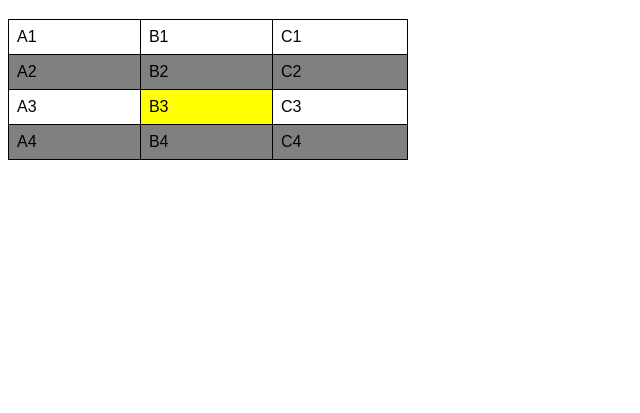
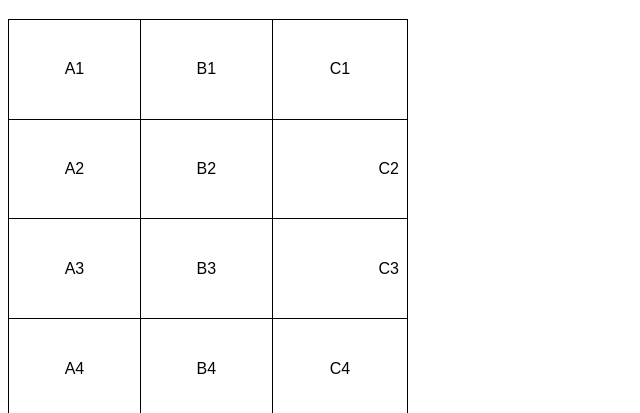
Before and after one commit to adrianovictorn/HTML-CSS-AdrianoV, a plain HTML site: page Exercicios/Ex23/tabela001.html in a window 1280 px wide. Shown: the part 61-474 px from the top of the page, without its empty margins (0-640 px from the left). Drawn offline with Linux system fonts and the light colour scheme.

Commit message:
Update tabela001.html

```diff
--- a/Exercicios/Ex23/tabela001.html
+++ b/Exercicios/Ex23/tabela001.html
@@ -10,19 +10,18 @@
         }
         table{
             width: 400px;
+            height: 400px;
             border-collapse: collapse;
         }
         td{
             padding: 8px;
             border: 1px solid black;
+            text-align: center; /*ALinhamento Horizontal*/
+            vertical-align: middle; /*Alinhamento Vertical*/
         }
 
-        tr.linha{
-            background-color: gray;
-        }
-
-        td.dado {
-            background-color: yellow;
+        .numero{
+            text-align: right;
         }
     </style>
 </head>
@@ -41,17 +40,17 @@
             <td>B1</td>
             <td>C1</td>
         </tr>
-        <tr class="linha">  <!-- Segunda linha-->
+        <tr >  <!-- Segunda linha-->
             <td>A2</td>
-            <td>B2</td>
-            <td>C2</td>
+            <td >B2</td>
+            <td class="numero">C2</td>
         </tr>
         <tr>  <!-- Terceira linha-->
             <td>A3</td>
-            <td class="dado">B3</td>
-            <td>C3</td>
+            <td>B3</td>
+            <td class="numero">C3</td>
         </tr>
-        <tr class="linha">  <!-- Quarta linha-->
+        <tr >  <!-- Quarta linha-->
             <td>A4</td>
             <td>B4</td>
             <td>C4</td>
```
